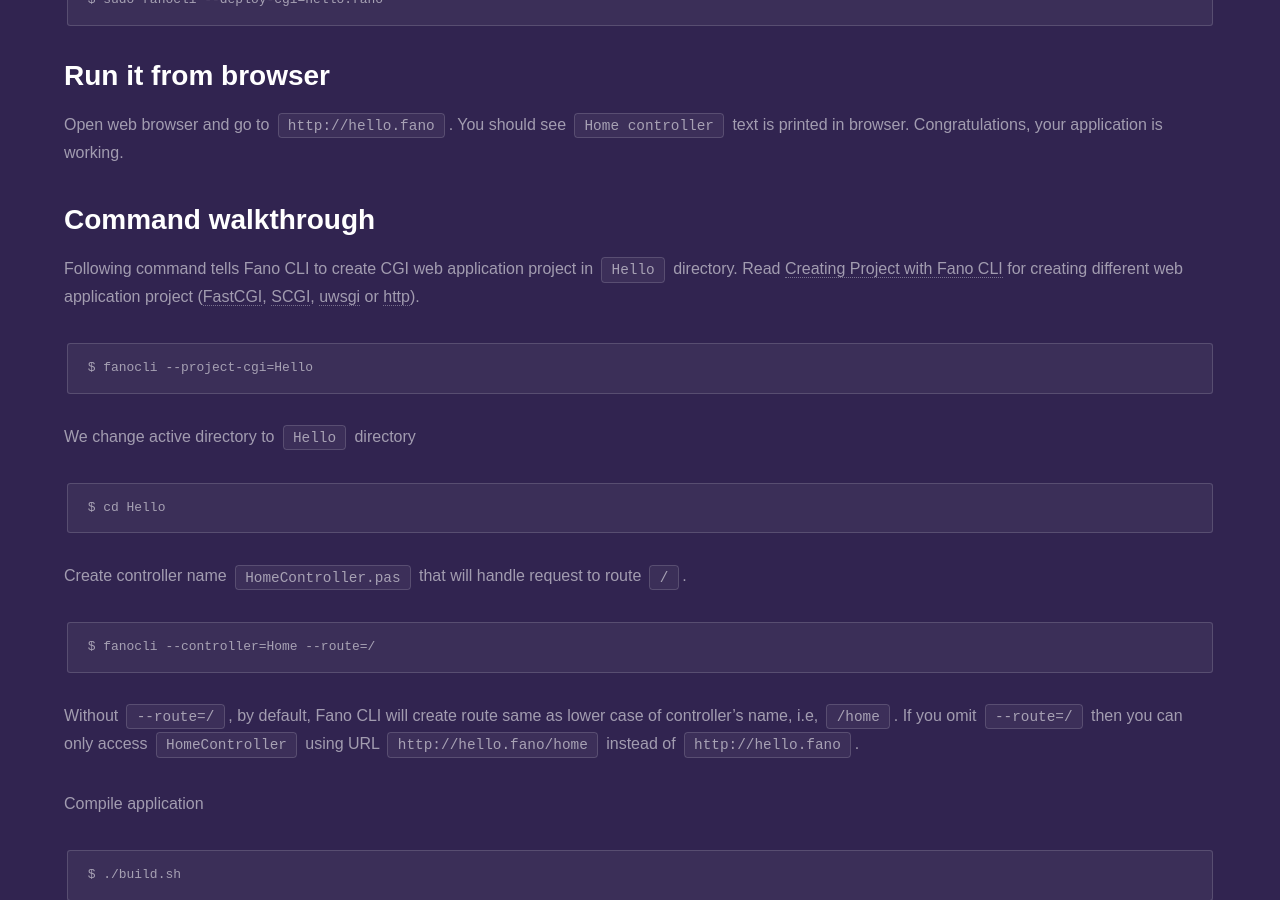
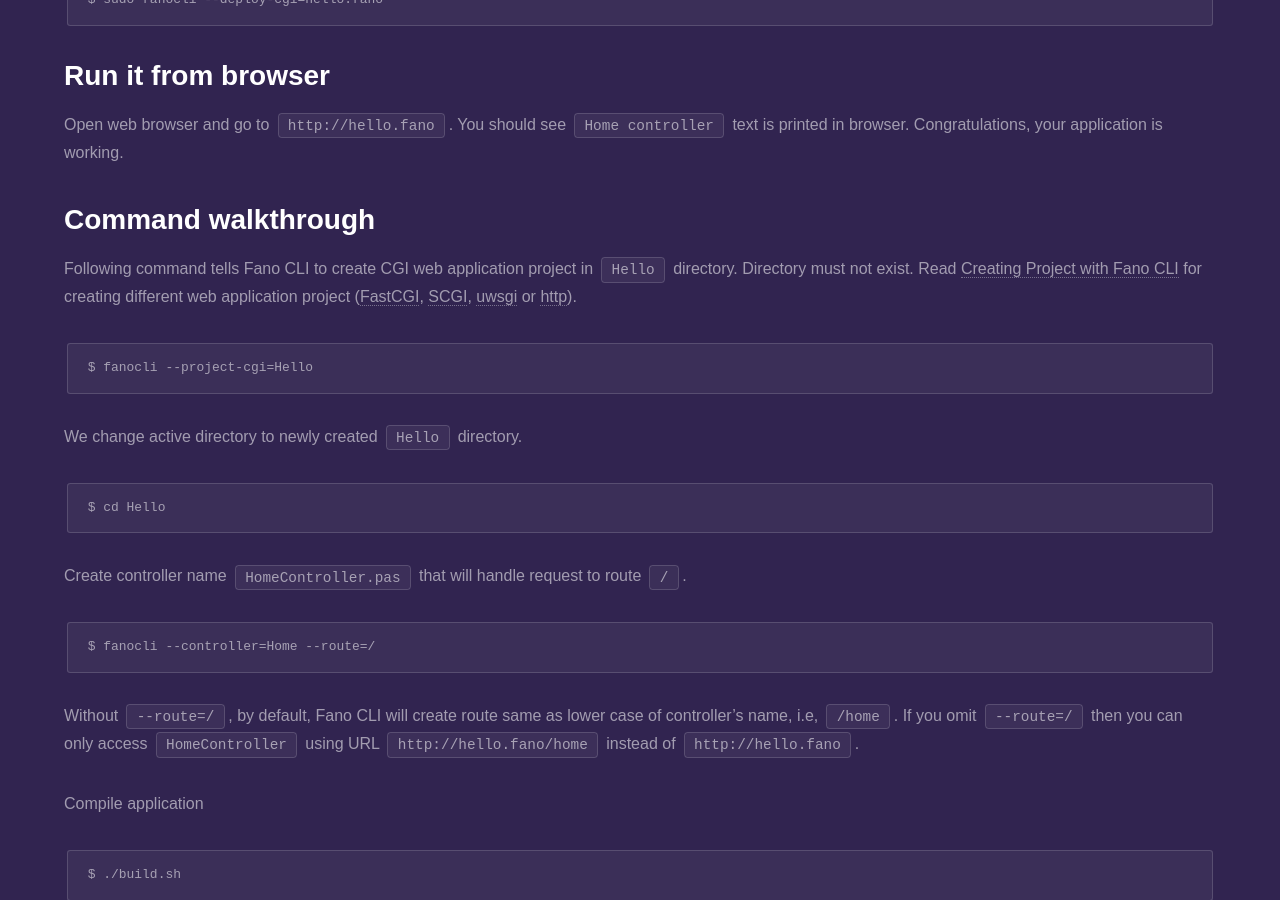
Before and after one commit to fanoframework/fanoframework.github.io, a Jekyll site: the page built from getting-started/index.md, in a window 1280 px wide and 900 px high, scrolled down 1041 px. Built offline with Jekyll 4.4.1, drawn with Linux system fonts in a browser that asks for light colours; our own code applies the rules of GitHub Pages for plain Markdown files.

Commit message:
make non exist directory requirement clear

````diff
--- a/getting-started/index.md
+++ b/getting-started/index.md
@@ -41,13 +41,12 @@
 
 ## Command walkthrough
 
-Following command tells Fano CLI to create CGI web application project in `Hello` directory. Read [Creating Project with Fano CLI](/scaffolding-with-fano-cli/creating-project) for creating different web application project ([FastCGI](/scaffolding-with-fano-cli/creating-project#scaffolding-fastcgi-project), [SCGI](/scaffolding-with-fano-cli/creating-project#scaffolding-scgi-project), [uwsgi](/scaffolding-with-fano-cli/creating-project#scaffolding-uwsgi-project) or [http](/scaffolding-with-fano-cli/creating-project#scaffolding-libmicrohttpd-project)).
+Following command tells Fano CLI to create CGI web application project in `Hello` directory. Directory must not exist. Read [Creating Project with Fano CLI](/scaffolding-with-fano-cli/creating-project) for creating different web application project ([FastCGI](/scaffolding-with-fano-cli/creating-project#scaffolding-fastcgi-project), [SCGI](/scaffolding-with-fano-cli/creating-project#scaffolding-scgi-project), [uwsgi](/scaffolding-with-fano-cli/creating-project#scaffolding-uwsgi-project) or [http](/scaffolding-with-fano-cli/creating-project#scaffolding-libmicrohttpd-project)).
 
 ```
 $ fanocli --project-cgi=Hello
 ```
-
-We change active directory to `Hello` directory
+We change active directory to newly created `Hello` directory.
 ```
 $ cd Hello
 ```
````
